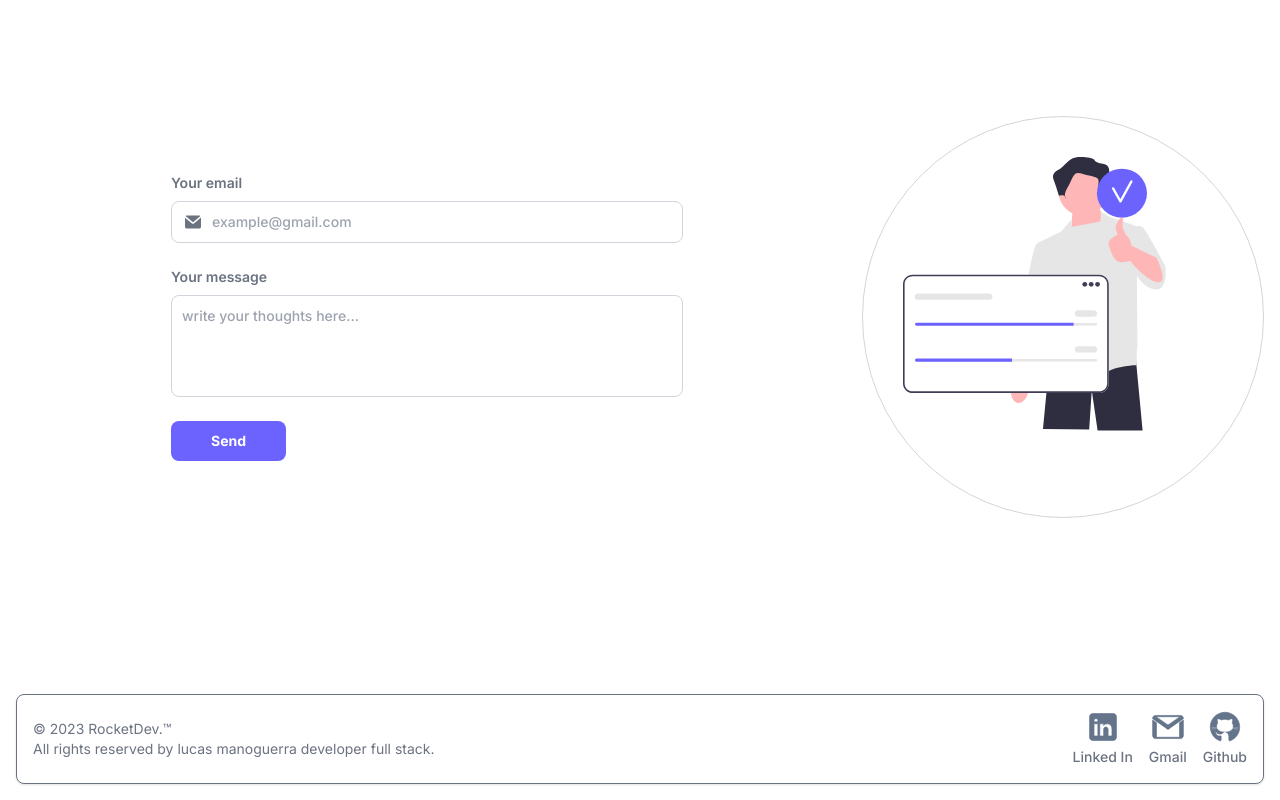
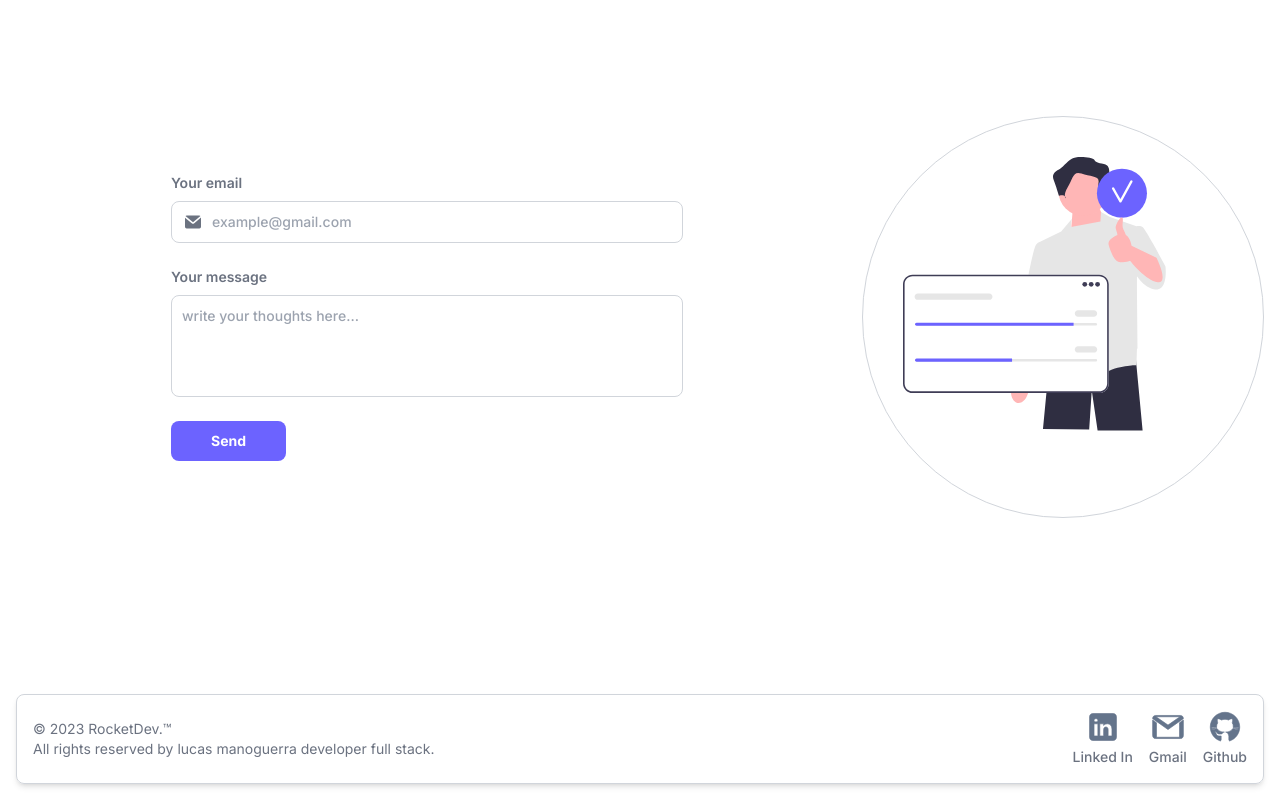
Before and after one commit to Lukis76/web-developer-fullstack-porfolio, a Next.js app: page /en in a window 1280 px wide. Shown: the part 3428-4228 px from the top of the page. Built offline with nearby package versions, Linux system fonts and the light colour scheme.

Commit message:
border footer color

```diff
--- a/src/components/footer/Footer.tsx
+++ b/src/components/footer/Footer.tsx
@@ -19,7 +19,7 @@ export const Footer: FC<FooterProps> = async ({ lang }) => {
   const year = dataTime.toString().split('-')[0]
 
   return (
-    <footer className="rounded-lg shadow my-4 border dark:border-gray-500 border-gray-500">
+    <footer className="rounded-lg shadow-md my-4 border dark:border-gray-300 border-gray-300">
       <div className="w-full mx-auto max-w-screen-xl p-4 md:flex md:items-center md:justify-between">
         <div className='flex flex-col justify-center items-start'>
           <span className="text-sm text-gray-500 sm:text-center dark:text-gray-400">© {year} <a href="https://github.com/Lukiis76" className="hover:underline">RocketDev.™</a> </span>
```
